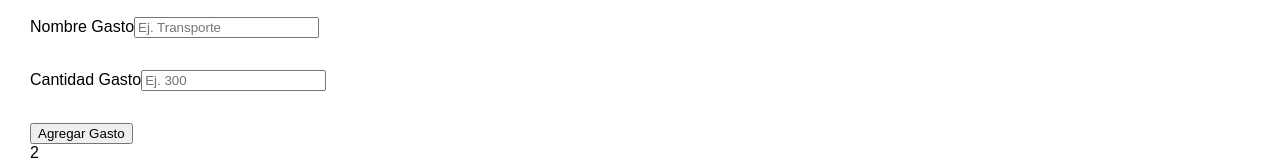
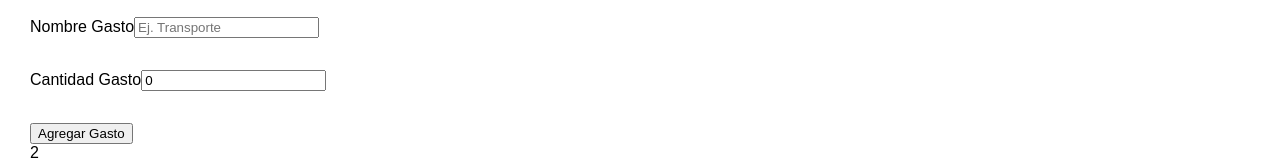
Before and after one commit to AlexanderAyra/App-Presupuesto-conReact, a React (Create React App) app: page / in a window 1280 px wide. Both pictures are taken after typing "5" into the empty fields and a click on the input "Definir Presupuesto". Shown: the part 330-490 px from the top of the page. Built offline with nearby package versions, Linux system fonts and the light colour scheme; the HTML template or start-up script is replaced by a standard one.

Commit message:
Creando el State para los Gastos

```diff
--- a/src/components/Formulario.jsx
+++ b/src/components/Formulario.jsx
@@ -1,9 +1,32 @@
-import React from 'react'
+import React, { useState } from 'react'
 
 const Formulario = () => {
+	const [name, setName] = useState('')
+	const [cantidad, setCantidad] = useState(0)
+
+	const handleChange = (e) => {
+		setName(e.target.value)
+	}
+
+	const handleCantidad = (e) => {
+		setCantidad(parseInt(e.target.value))
+	}
+
+	const handleSubmit = (e) => {
+		e.preventDefault()
+
+		// validar
+
+		// construir el gasto
+
+		// pasar el gasto
+
+		// resetear el form
+	}
+
 	return (
 		<div>
-			<form>
+			<form onSubmit={handleSubmit}>
 				<h2>Agrega tus gastos aqui</h2>
 
 				<div className='campo'>
@@ -12,12 +35,20 @@ const Formulario = () => {
 						type='text'
 						className='u-full-width'
 						placeholder='Ej. Transporte'
+						value={name}
+						onChange={handleChange}
 					/>
 				</div>
 
 				<div className='campo'>
 					<label>Cantidad Gasto</label>
-					<input type='number' className='u-full-width' placeholder='Ej. 300' />
+					<input
+						type='number'
+						className='u-full-width'
+						placeholder='Ej. 300'
+						value={cantidad}
+						onChange={handleCantidad}
+					/>
 				</div>
 
 				<input
```
